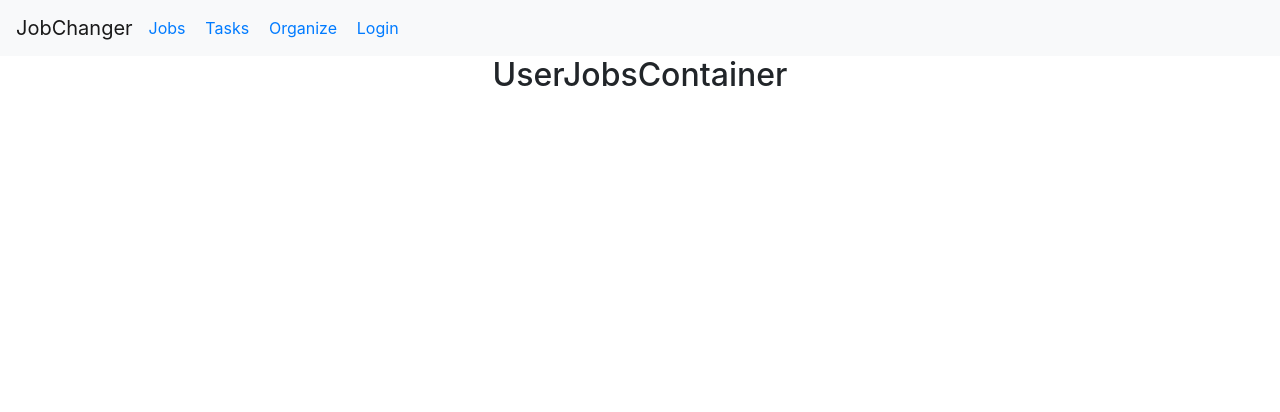
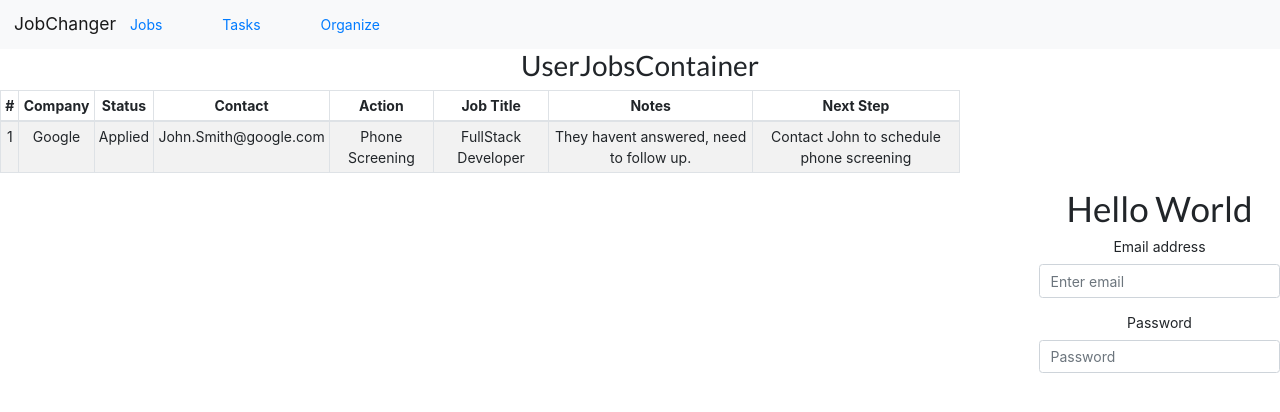
Before and after one commit to Lix311/jobchanger-front, a React (Create React App) app: page /jobs in a window 1280 px wide. Shown: the top 412 px of the page. Built offline with nearby package versions, Linux system fonts and the light colour scheme.

Commit message:
working on cors

```diff
--- a/package.json
+++ b/package.json
@@ -12,6 +12,7 @@
     "react-dom": "^16.13.1",
     "react-router-dom": "^5.2.0",
     "react-scripts": "3.4.1",
+    "semantic-ui-react": "^1.0.0",
     "styled-components": "^5.1.1"
   },
   "scripts": {
--- a/public/index.html
+++ b/public/index.html
@@ -24,6 +24,8 @@
       work correctly both with client-side routing and a non-root public URL.
       Learn how to configure a non-root public URL by running `npm run build`.
     -->
+    <link rel="stylesheet" href="//cdn.jsdelivr.net/npm/semantic-ui@2.4.2/dist/semantic.min.css" />
+
     <title>Job Changer</title>
   </head>
   <body>
--- a/src/App.js
+++ b/src/App.js
@@ -5,12 +5,17 @@ import MainContainer from './Containers/MainContainer'
 
 class App extends Component {
 
-  componentDidMount(){
-    console.log('hello world')
+
+  state = {
+    currentUser: '',
+    jobs: []
   }
 
-  state = {
-    currentUser: ''
+  componentDidMount(){
+    // fetch('https://jobs.github.com/positions.json?description=ruby&page=1')
+    // .then(res => res.json())
+    // .then(data => this.setState({jobs: data}))
+    // .then(console.log(this.state.jobs))
   }
 
   setUser = (user) => {
@@ -79,6 +84,7 @@ body: JSON.stringify({
     return (
       <div className="App">
         <MainContainer
+          jobs = {this.state.jobs}
           login = {this.loginHandler}
           signup = {this.signUpHandler}
         />
--- /dev/null
+++ b/src/Components/AddJobForm.js
@@ -0,0 +1,25 @@
+import React from 'react';
+import {Form} from 'react-bootstrap'
+
+
+
+
+const AddJobForm = () => {
+    return (
+        <div>
+            <h1>Hello World</h1>
+            <Form>
+  <Form.Group controlId="formGroupEmail">
+    <Form.Label>Email address</Form.Label>
+    <Form.Control type="email" placeholder="Enter email" />
+  </Form.Group>
+  <Form.Group controlId="formGroupPassword">
+    <Form.Label>Password</Form.Label>
+    <Form.Control type="password" placeholder="Password" />
+  </Form.Group>
+</Form>
+        </div>
+    );
+}
+
+export default AddJobForm;
--- a/src/Components/Job.js
+++ b/src/Components/Job.js
@@ -0,0 +1,12 @@
+import React from 'react';
+
+
+const Job = (props) => {
+    return (
+        <div>
+            <small>{props.job.title}</small>
+        </div>
+    );
+}
+
+export default Job;
--- a/src/Components/NavBar.js
+++ b/src/Components/NavBar.js
@@ -1,6 +1,6 @@
 import React from 'react';
 import styled from 'styled-components'
-import {Navbar as BootstrapNav,Nav} from 'react-bootstrap'
+import {Navbar as BootstrapNav} from 'react-bootstrap'
 import {Link} from 'react-router-dom'
 
 const StyledLinks = styled.div`
@@ -19,13 +19,12 @@ line-height: 1em;
 const NavBar = (props) => {
     return (
         <BootstrapNav bg="light" variant="light">
-            <BootstrapNav.Brand href="/jobsearch">JobChanger</BootstrapNav.Brand>
+            <BootstrapNav.Brand href="/login">JobChanger</BootstrapNav.Brand>
             {/* <Nav className="mr-auto"> */}
             <StyledLinks>
               <Link to="/jobsearch">Jobs</Link>
               <Link to="/tasks">Tasks</Link>
               <Link to="/jobs">Organize</Link>
-              <Link to="/login">Login</Link>
             </StyledLinks>
             {/* </Nav> */}
         </BootstrapNav>
--- a/src/Containers/JobSearchContainer.js
+++ b/src/Containers/JobSearchContainer.js
@@ -2,12 +2,14 @@ import React from 'react';
 import JobsContainer from './JobsContainer'
 
 
-const JobSearchContainer = () => {
+const JobSearchContainer = (props) => {
     return (
         <div>
 
            <h2>JobSearchContainer</h2>
-           <JobsContainer/>
+           <JobsContainer
+            jobs = {props.jobs}
+           />
 
         </div>
     );
--- a/src/Containers/JobsContainer.js
+++ b/src/Containers/JobsContainer.js
@@ -1,9 +1,16 @@
 import React from 'react';
+import Job from '../Components/Job'
 
-const JobsContainer = () => {
+const JobsContainer = (props) => {
     return (
         <div>
             <small>jobs container</small>
+            {props.jobs.map(job =>
+                <Job
+                    job={job}
+                    key={job.id}
+                />
+            )}
         </div>
     );
 }
--- a/src/Containers/MainContainer.js
+++ b/src/Containers/MainContainer.js
@@ -16,7 +16,9 @@ class MainContainer extends Component {
 
                     exact path="/jobsearch"
                     render={()=>
-                        <JobSearchContainer />
+                        <JobSearchContainer
+                        jobs = {this.props.jobs}
+                        />
                     }
                 />
 
--- a/src/Containers/UserJobsContainer.js
+++ b/src/Containers/UserJobsContainer.js
@@ -1,11 +1,62 @@
 import React from 'react';
+import {Table} from 'react-bootstrap'
+import styled from 'styled-components'
+import AddJobForm from '../Components/AddJobForm';
+
+const StyledTable = styled.div`
+max-width: 75%;
+display: flex;
+flex-wrap: wrap;
+
+`
+const StyledForm = styled.div`
+display: flex;
+float: right;
+
+`
 
 
-const UserJobsContainer = () => {
+const UserJobsContainer = (props) => {
     return (
         <div>
            <h2>UserJobsContainer</h2>
+           <StyledTable>
+           <Table striped bordered hover size="sm">
+                <thead>
+                    <tr>
+                    <th>#</th>
+                    <th>Company</th>
+                    <th>Status</th>
+                    <th>Contact</th>
+                    <th>Action</th>
+                    <th>Job Title</th>
+                    <th>Notes</th>
+                    <th>Next Step</th>
+
+                    </tr>
+                </thead>
+                <tbody>
+                    <tr>
+                    <td>1</td>
+                    <td>Google</td>
+                    <td>Applied</td>
+                    <td>John.Smith@google.com</td>
+                    <td>Phone Screening</td>
+                    <td>FullStack Developer </td>
+                    <td>They havent answered, need to follow up.</td>
+                    <td>Contact John to schedule phone screening</td>
+                    </tr>
+                    </tbody>
+            </Table>
+            </StyledTable>
+
+            <StyledForm>
+                <AddJobForm/>
+            </StyledForm>
+
+
         </div>
+
     );
 }
 
```
Also changed, not shown: 1 other file (tests, documents, lock files or other folders).
